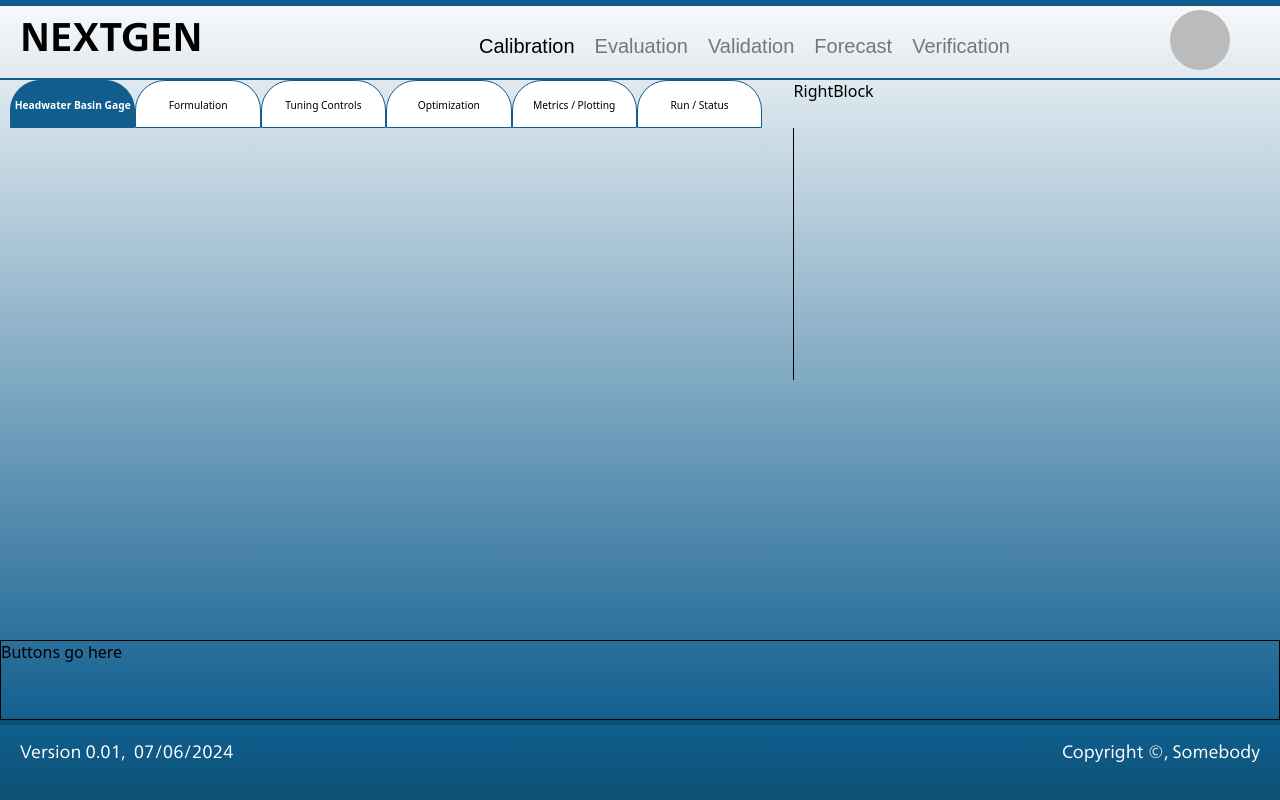
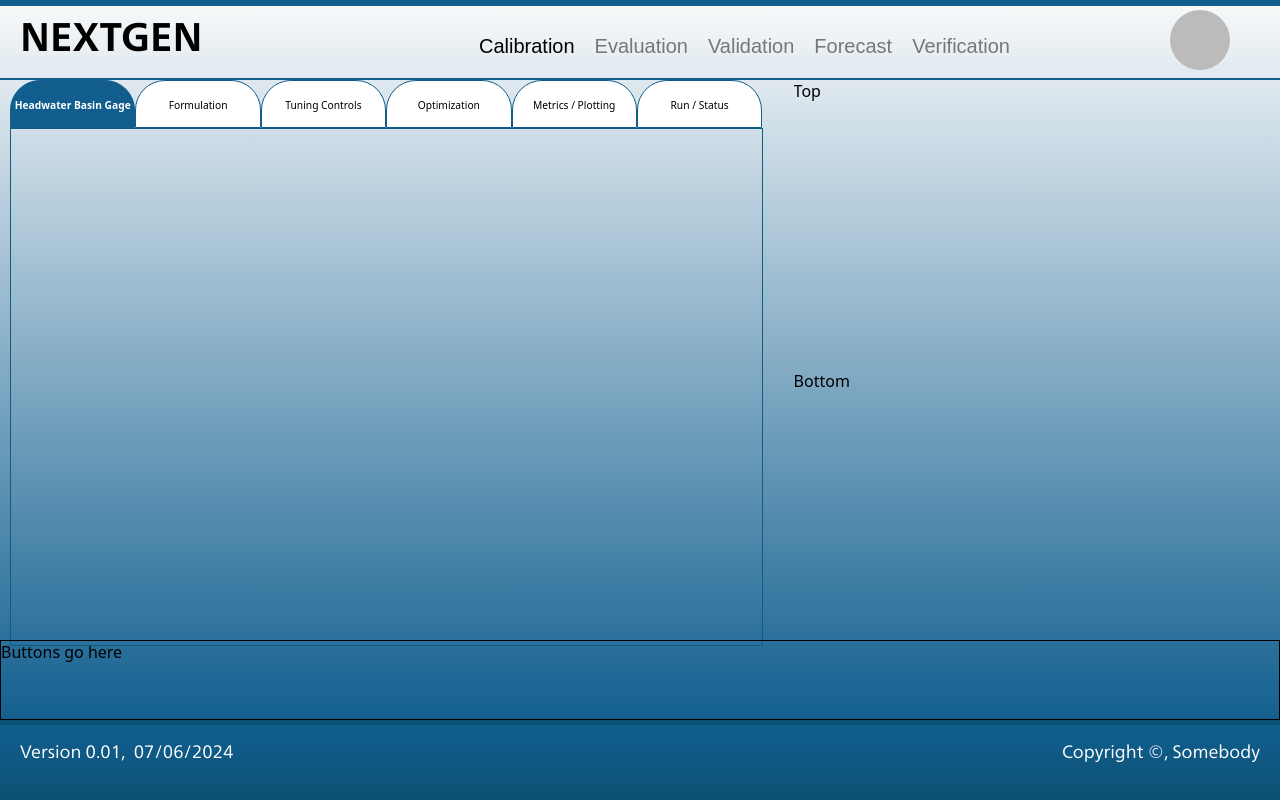
Before and after one commit to NOAA-OWP/ngencerf-ui, a Nuxt app: page /Calibration in a window 1280 px wide. Built offline with nearby package versions, Linux system fonts and the light colour scheme.

Commit message:
Added to layout

```diff
--- a/components/LeftBlock.vue
+++ b/components/LeftBlock.vue
@@ -1,17 +1,16 @@
 <template>
-    <div>
-        <Tabs />
-    </div>
-    <div id="InputsArea">
-
-    </div>
+  <div>
+    <Tabs />
+  </div>
+  <div id="InputsArea">&nbsp;</div>
 </template>
 
 <style lang="scss" scoped>
 #InputsArea {
-    width: 100%;
-    height: 100%;
-    border-right: 1px solid #000
-
+  position: absolute;
+  width: 58.8%;
+  margin-left: 10px;
+  height: 64.8%;
+  border: 1px solid #105d84;
 }
 </style>
--- a/components/RightBlock.vue
+++ b/components/RightBlock.vue
@@ -1,5 +1,17 @@
 <template>
-    <div>
-        RightBlock
+    <div class="grid grid-cols-1">
+        <div id="TopRightBlock" class="row boxed">Top</div>
+        <div id="BottomRightBlock" class="row boxed">Bottom</div>
     </div>
 </template>
+<style lang="scss" scoped>
+#TopRightBlock {
+    height: 290px;
+    position:relative;
+  //height: 50%;
+
+}
+.boxed {
+  border: 0 1px 1px 0 solid #000;
+}
+</style>
--- a/layouts/DataEntry.vue
+++ b/layouts/DataEntry.vue
@@ -24,11 +24,9 @@
 }
 .boxed {
   border: 0 1px 1px 0 solid #000;
-  height: 300px;
 }
 .leftBox {
   overflow: hidden;
-
   width: 62%;
   float: left;
 }
```
